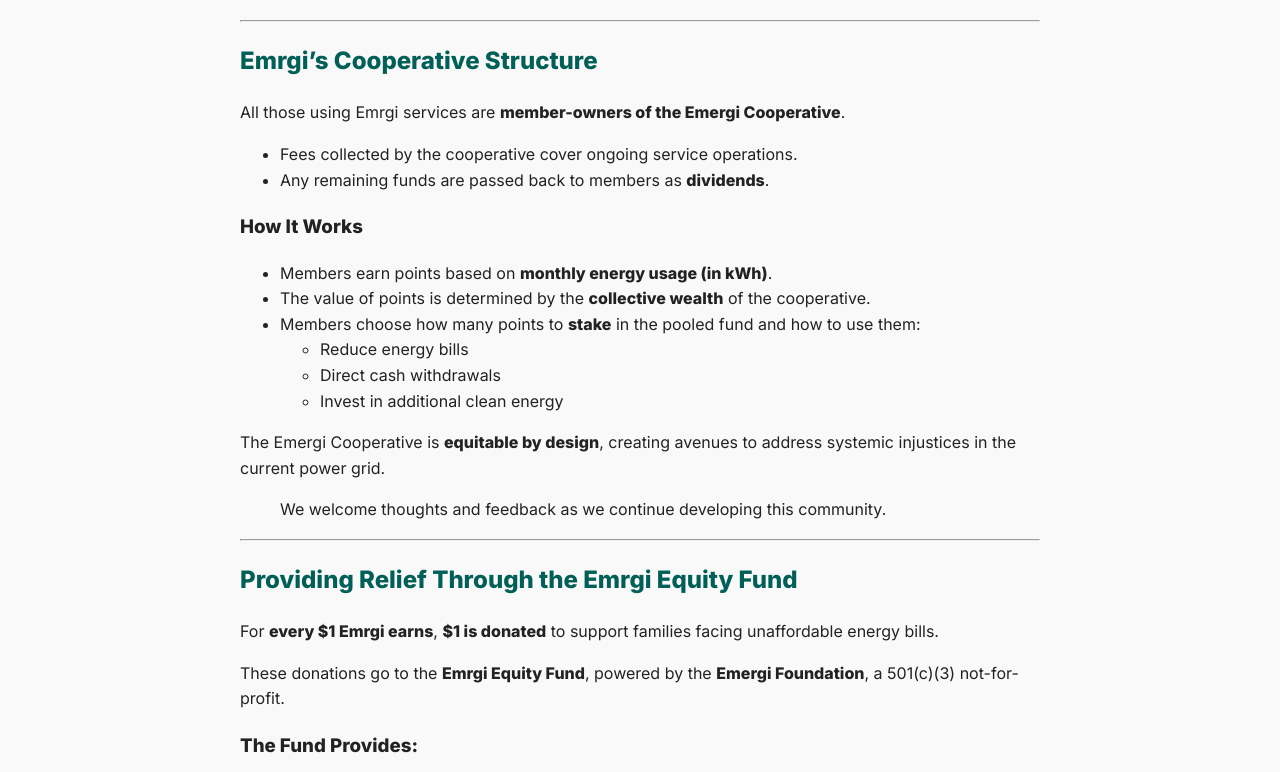
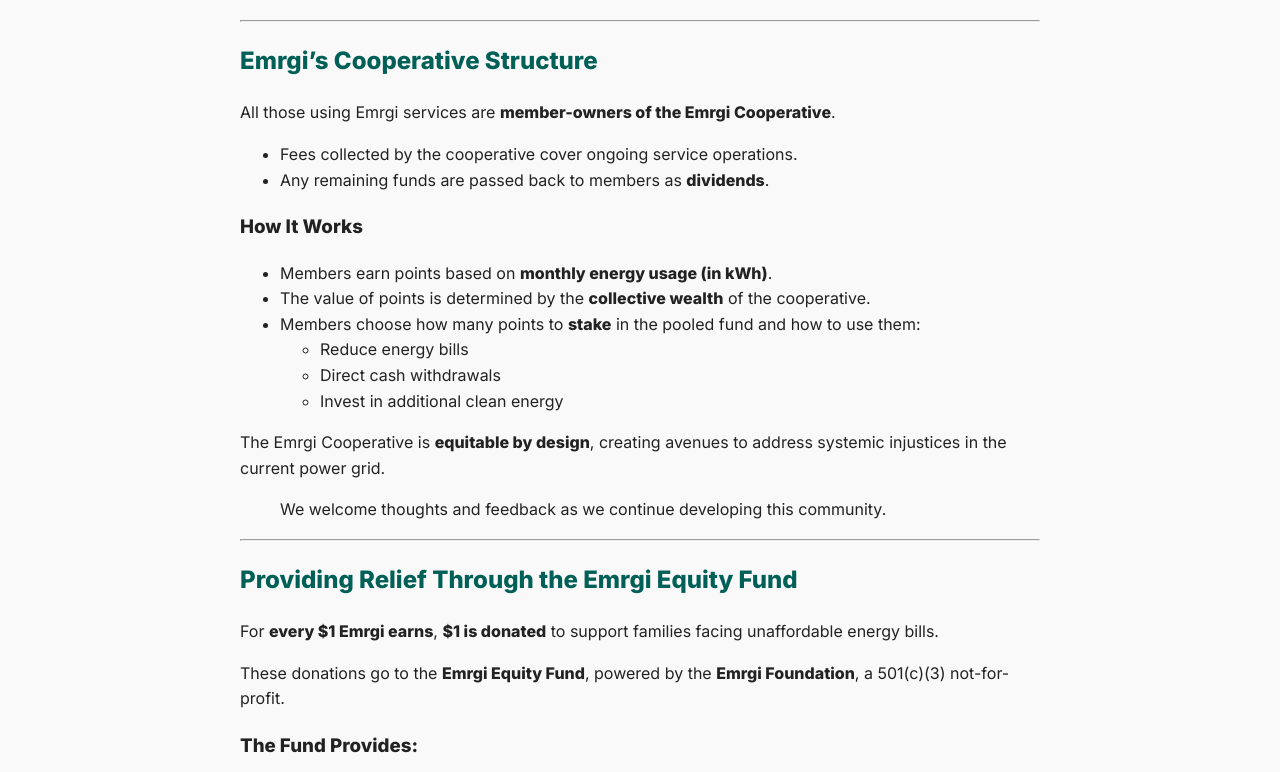
Before and after one commit to emergi-foundation/emergi-foundation.github.io, a Jekyll site: the page built from index.md, in a window 1280 px wide. Shown: the part 575-1347 px from the top of the page. Built offline with Jekyll 4.4.1, drawn with Linux system fonts in a browser that asks for light colours.

Commit message:
Update index.md
Signed-off-by: Eric Scheier <eric@scheier.org>

```diff
--- a/index.md
+++ b/index.md
@@ -18,7 +18,7 @@ While solar energy could be an affordable and empowering solution for most consu
 
 ## Emrgi's Cooperative Structure
 
-All those using Emrgi services are **member-owners of the Emergi Cooperative**.
+All those using Emrgi services are **member-owners of the Emrgi Cooperative**.
 
 - Fees collected by the cooperative cover ongoing service operations.
 - Any remaining funds are passed back to members as **dividends**.
@@ -32,7 +32,7 @@ All those using Emrgi services are **member-owners of the Emergi Cooperative**.
   - Direct cash withdrawals
   - Invest in additional clean energy
 
-The Emergi Cooperative is **equitable by design**, creating avenues to address systemic injustices in the current power grid.
+The Emrgi Cooperative is **equitable by design**, creating avenues to address systemic injustices in the current power grid.
 
 > We welcome thoughts and feedback as we continue developing this community.
 
@@ -42,7 +42,7 @@ The Emergi Cooperative is **equitable by design**, creating avenues to address s
 
 For **every $1 Emrgi earns**, **$1 is donated** to support families facing unaffordable energy bills.
 
-These donations go to the **Emrgi Equity Fund**, powered by the **Emergi Foundation**, a 501(c)(3) not-for-profit.
+These donations go to the **Emrgi Equity Fund**, powered by the **Emrgi Foundation**, a 501(c)(3) not-for-profit.
 
 ### The Fund Provides:
 
```
